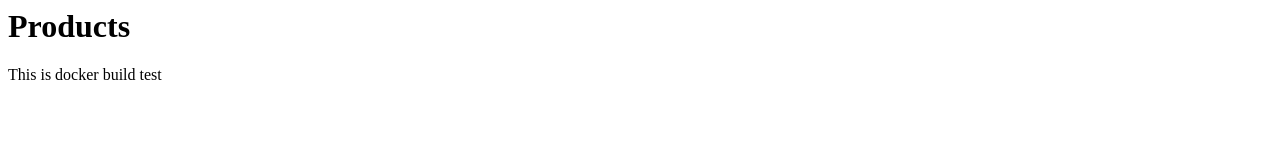
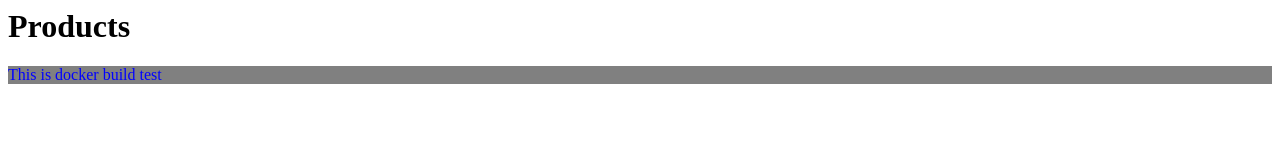
Before and after one commit to giridharpatti/dockertest, a plain HTML site: page index.html in a window 1280 px wide. Drawn offline with Linux system fonts and the light colour scheme.

Commit message:
Update index.html

```diff
--- a/index.html
+++ b/index.html
@@ -4,6 +4,6 @@
    </head>
    <body>
       <h1>Products</h1>
-      <p style="color:blue: background-color:gray;" >This is docker build test</p>
+      <p style="color:blue; background-color:gray;" >This is docker build test</p>
    </body>
 </html>
```
